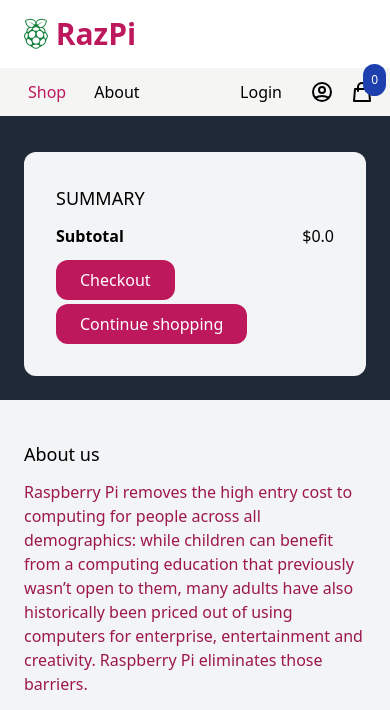
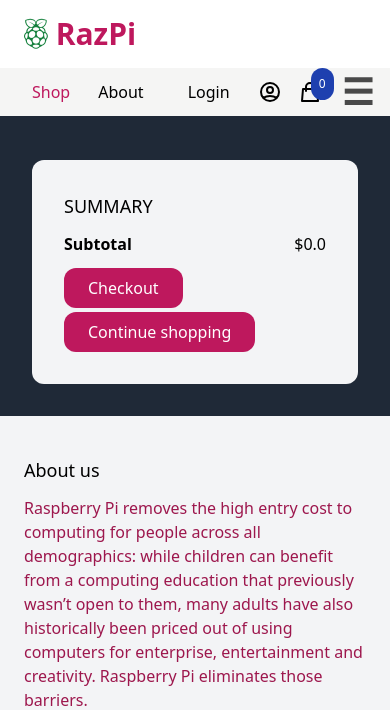
Before and after one commit to August-Schleich/Razpi, a Django app: page /cart/cart/ in a window 390 px wide. Shown: the top 710 px of the page. Run offline with Django 4.2, Linux system fonts and the light colour scheme; some libraries are stand-ins or nearby versions.

Commit message:
Fexied home intro text margin, fixed cart bg-color

```diff
--- a/razpi/cart/templates/cart/cart.html
+++ b/razpi/cart/templates/cart/cart.html
@@ -3,8 +3,8 @@
 {% block content %}
 
 
-
-        <div class=" max-w-6xl mx-auto flex flex-wrap items-start py-6 px-6 xl:px-0 bg-gray-800" >
+<section class="cart-section bg-gray-800">
+        <div class=" max-w-6xl mx-auto flex flex-wrap items-start py-8 px-8 xl:px-0 bg-gray-800" >
           <div class=" products w-full lg:w-3/5">
 
             {% for item in cart %}
@@ -48,6 +48,6 @@
         </div>
 
 
-
+        </section>
 
 {% endblock content %}
--- a/razpi/cart/templates/cart/menu_cart.html
+++ b/razpi/cart/templates/cart/menu_cart.html
@@ -11,5 +11,5 @@
         <path stroke-linecap="round" stroke-linejoin="round" stroke-width="2" d="M16 11V7a4 4 0 00-8 0v4M5 9h14l1 12H4L5 9z" />
     </svg>
 
-    <span class="p-2 absolute -top-4 -right-3 bg-blue-800 text-white text-xs rounded-full">{{ cart|length }}</span>
+    <span class="p-2 absolute -top-3 -right-3  bg-blue-800 text-white text-xs rounded-full">{{ cart|length }}</span>
 </a>
--- a/razpi/core/templates/core/base.html
+++ b/razpi/core/templates/core/base.html
@@ -23,9 +23,14 @@
         </nav>
       <nav class= "border=grey-300 bg-stone-100">
         <div class="max-w-7xl mx-auto  flex-wrap  px-4 xl:px-0 flex items-center justify-between">
+
             <div class="menu-left flex items-center space-x-6">
                 {% comment %} <a href="#" class="py-2 text-lg text-pink-700 font-semibold">RazPi</a> {% endcomment %}
-                <ul class="flex items-center space-x-1">
+                <ul id-="menu" class="flex items-center space-x-1  ">
+                    <li class="md:hidden z-90 fixed top-4 right-6">
+                        <a href="javascript:void(0)" class="text-right text-white text-4xl"
+                            onclick="toggleMenu()">&times;</a>
+                    </li>
                 <li class="text-pink-700 hover:bg-pink-700  hover:text-white px-3 py-3"><a href="{% url 'shop' %}">Shop</a></li>
                 <li class="hover:bg-stone-700  hover:text-white px-3 py-3"><a href="{% url 'about' %}">About</a></li>
                 </ul>
@@ -50,7 +55,12 @@
                 {% include 'cart/menu_cart.html'%}
                 </div>
             </div>
-
+            <div class="flex items-center md:hidden">
+                <button class="text-dark text-4xl font-bold opacity-70 hover:opacity-100 duration-300"
+                    onclick="toggleMenu()">
+                    &#9776;
+                </button>
+            </div>
         </div>
       </nav>
       <main>
@@ -115,7 +125,14 @@
 
 
     </footer>
-
+    <script>
+        var menu = document.getElementById('menu');
+        function toggleMenu() {
+            menu.classList.toggle('hidden');
+            menu.classList.toggle('w-full');
+            menu.classList.toggle('h-screen');
+        }
+    </script>
         <script src="https://unpkg.com/htmx.org@1.7.0"></script>
     </body>
 </html>
--- a/razpi/core/templates/core/home.html
+++ b/razpi/core/templates/core/home.html
@@ -7,7 +7,7 @@
 
             <div class="flex-row-reverse sm:flex md:flex lg:flex xl:flex max-w-full mx-auto ">
                 <div class="m-auto mx-auto xl:w-1/2 lg:w-1/2 md:w-full sm:w-full text-center md:text-right lg:text-right xl:text-right" style="">
-                    <div class="max-w-xl  pt-12 xl:pr-12 md:pr-12 lg:pr-12 sm:pb-12 p-4  ">
+                    <div class="max-w-xl  pt-12 xl:pr-8 md:pr-8 lg:pr-8 sm:pb-12 p-4  ">
 
                     <p class ="text-4xl p-1 lg:text-5xl text-pink-700 inline-block">Welcome</p> <p class="mb-2 p-1 text-4xl lg:text-5xl text-zinc-800 inline-block  ">to Razpi </p>
                     <p class="mb-6 mt-3 px-0 text-2lg  lg:text-1xl mx-auto text-gray-600" style="font-family:helvetica;font-size:18px;">From industries large and small, to the kitchen table tinkerer, to the classroom coder, RaspberryPi makes computing accessible and affordable for everybody.</p>
```
Also changed, not shown: razpi/db.sqlite3.
